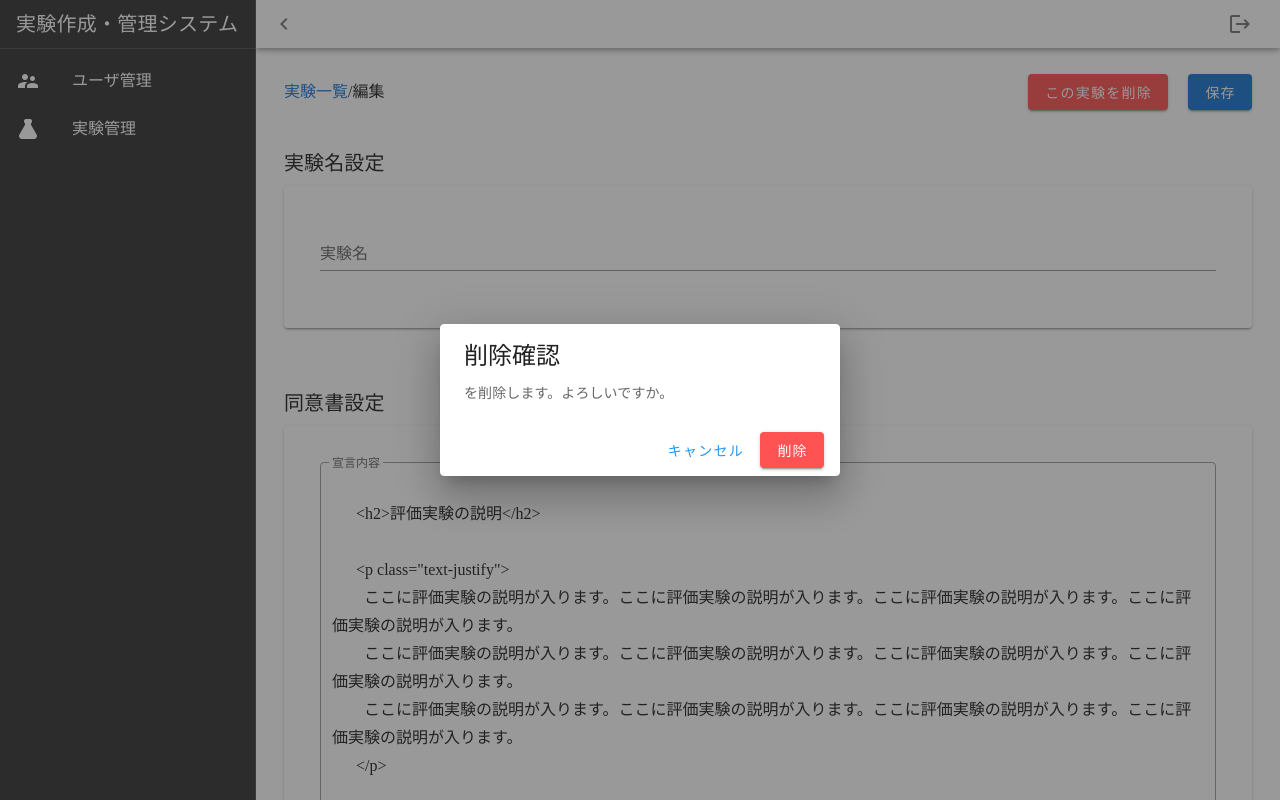
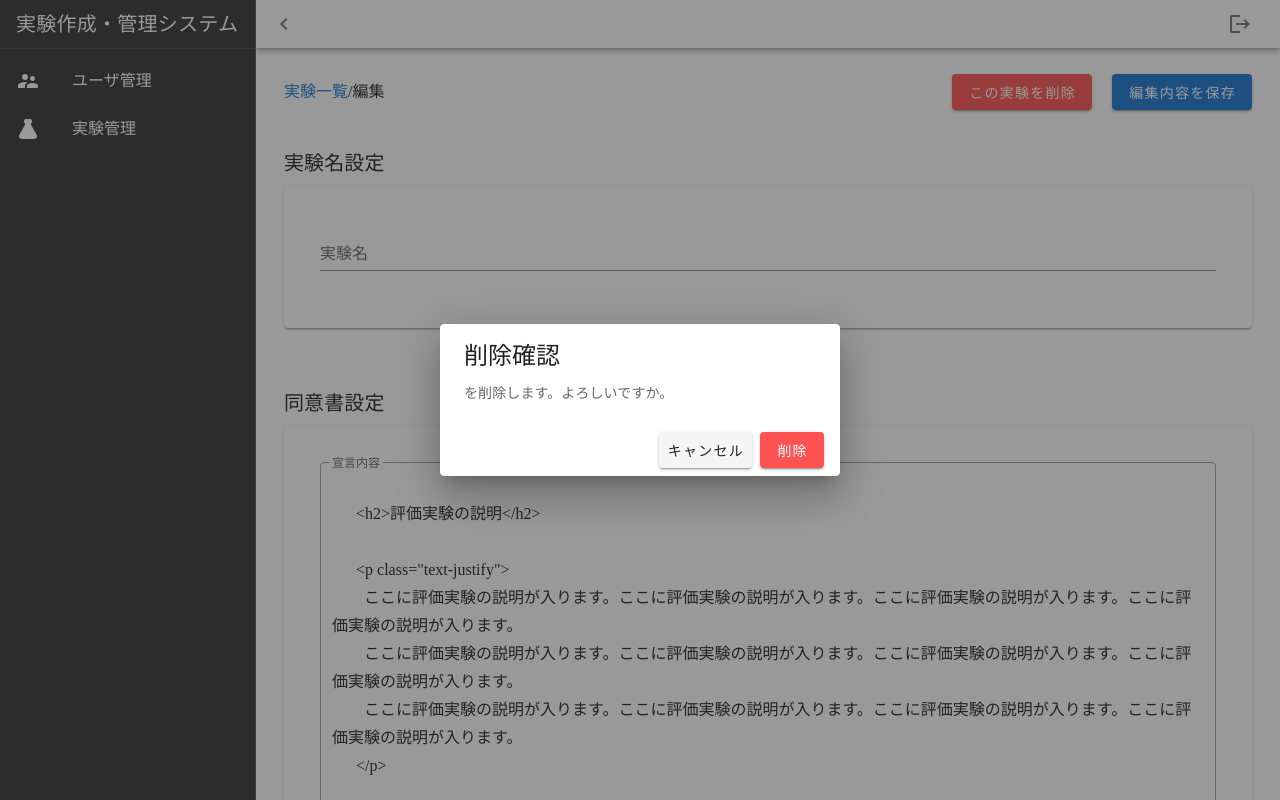
Before and after one commit to inoue0124/experiment-web, a Nuxt app in the folder front/: page /admin/experiments/1 in a window 1280 px wide. Both pictures are taken after a click on the button "この実験を削除". Shown: the top 800 px of the page. Built offline with nearby package versions, Linux system fonts and the light colour scheme; no server answers.

Commit message:
ボタンデザイン変更

```diff
--- a/front/components/dialogs/ConfirmDialog.vue
+++ b/front/components/dialogs/ConfirmDialog.vue
@@ -9,7 +9,7 @@
       </v-card-text>
       <v-card-actions>
         <v-spacer></v-spacer>
-        <v-btn color="blue" text @click="cancel">キャンセル</v-btn>
+        <v-btn @click="cancel">キャンセル</v-btn>
         <v-btn :color="color" dark @click="confirm">{{buttonMessage}}</v-btn>
       </v-card-actions>
     </v-card>
--- a/front/components/modals/CreateExperimentModal.vue
+++ b/front/components/modals/CreateExperimentModal.vue
@@ -53,8 +53,8 @@
 
             <v-card-actions>
               <v-spacer></v-spacer>
-              <v-btn color="blue darken-1" text @click="openConfirmDiscardDialog">キャンセル</v-btn>
-              <v-btn color="primary" dark @click="openConfirmRegisterDialog">登録</v-btn>
+              <v-btn color="error" @click="openConfirmDiscardDialog">破棄</v-btn>
+              <v-btn color="primary" @click="openConfirmRegisterDialog">登録</v-btn>
               <ConfirmDialog
                 ref="discard"
                 title="編集破棄確認"
--- a/front/pages/admin/experiments/_id.vue
+++ b/front/pages/admin/experiments/_id.vue
@@ -5,7 +5,7 @@
           <a link @click="goBack">実験一覧</a>/編集
           <v-spacer></v-spacer>
           <v-btn color="error" @click="openDeleteDialog" class="mr-5">この実験を削除</v-btn>
-          <v-btn color="primary" @click="confirmRegister">保存</v-btn>
+          <v-btn color="primary" @click="confirmRegister">編集内容を保存</v-btn>
           <ConfirmDialog
             ref="confirm"
             title="削除確認"
--- a/front/pages/admin/users/index.vue
+++ b/front/pages/admin/users/index.vue
@@ -63,8 +63,8 @@
 
             <v-card-actions>
               <v-spacer></v-spacer>
-              <v-btn color="blue darken-1" text @click="closeEdit">キャンセル</v-btn>
-              <v-btn color="primary" dark @click="confirmEdit">保存</v-btn>
+              <v-btn @click="closeEdit">キャンセル</v-btn>
+              <v-btn color="primary" @click="confirmEdit">保存</v-btn>
             </v-card-actions>
           </v-card>
         </v-dialog>
```
